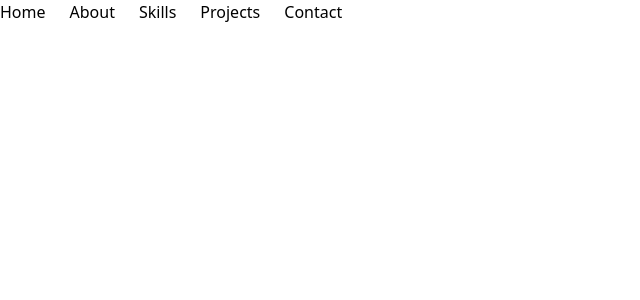
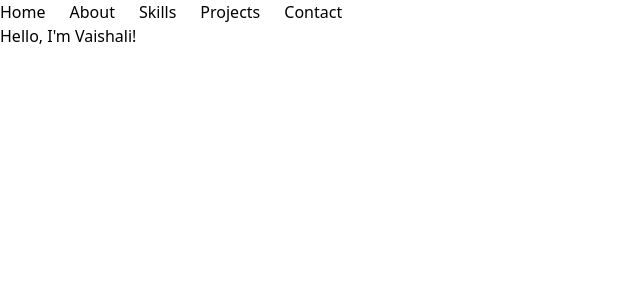
Before and after one commit to vaishali023/v-portfolio, a React (Vite) app: page / in a window 1280 px wide. Shown: the top 300 px of the page, without its empty margins (0-640 px from the left). Built offline with nearby package versions, Linux system fonts and the light colour scheme.

Commit message:
Refactor: Add Home Page

```diff
--- a/src/pages/LandingPage.tsx
+++ b/src/pages/LandingPage.tsx
@@ -1,9 +1,11 @@
+import Home from "../components/Home";
 import Navbar from "../components/Navbar";
 
 export default function LandingPage() {
     return(
         <>
         <Navbar/>
+        <Home/>
         </>
     )
 }
```
